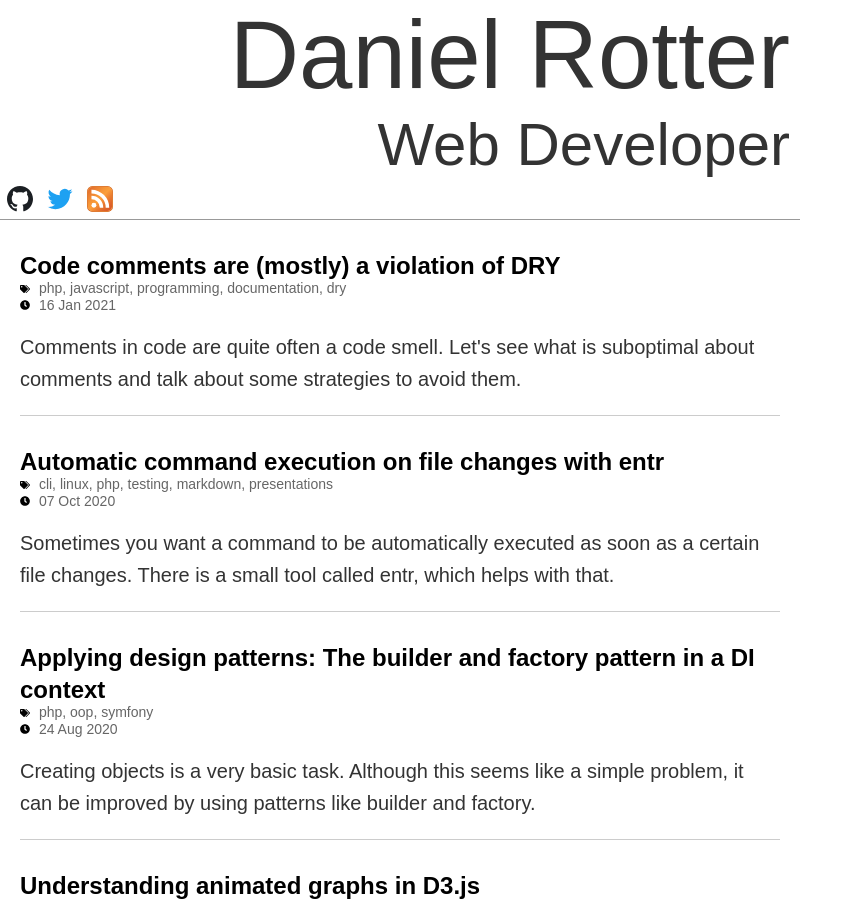
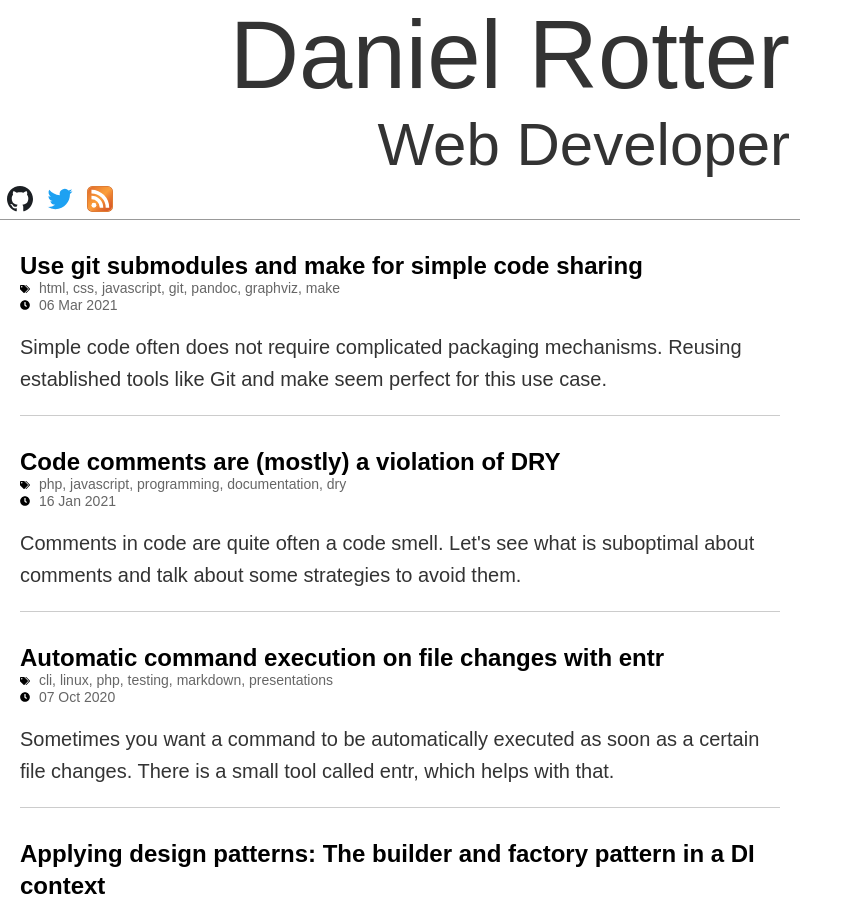
Before and after one commit to danrot/danrot.github.io, a Jekyll site: the page built from index.html, in a window 1280 px wide and 900 px high. Shown: the whole window, without its empty margins (0-863 px from the left). Built offline with Jekyll 4.4.1, drawn with Linux system fonts in a browser that asks for light colours; part of the change alters nothing that is shown.

Commit message:
Add blog post about git submodules and make (#12)
* Add blog post about git submodules and make

* Fix grammar with grammarly

````diff
--- a/_posts/2020-03-28-creating-highly-customizable-html-presentation-with-markdown-and-pandoc.md
+++ b/_posts/2020-03-28-creating-highly-customizable-html-presentation-with-markdown-and-pandoc.md
@@ -16,7 +16,9 @@ tags:
 updated [`presentation-template`](https://github.com/danrot/presentation-template). This allows to adjust styling
 just once and have it in all my presentations, after updating the package using git submodules. I also got rid of the
 graphviz integration and adjusted the `Makefile`, so that dot is only used if the files changed since the last
-generation, which allowed to shorten the build time by a lot if diagrams have already been generated.*
+generation, which allowed to shorten the build time by a lot if diagrams have already been generated. Read more about
+[this extraction and the improved build step in another
+blog](/2021/03/06/use-git-submodules-and-make-for-simple-code-sharing.html).*
 
 ***Warning**: This is a rather long blog post explaining also some details. If you are just interested in the end result
 you might want to jump the the [conclusion](#conclusion) right away*
--- /dev/null
+++ b/_posts/2021-03-06-use-git-submodules-and-make-for-simple-code-sharing.md
@@ -0,0 +1,179 @@
+---
+layout: post
+title: Use git submodules and make for simple code sharing
+excerpt: Simple code often does not require complicated packaging mechanisms. Reusing established tools like Git and make seem perfect for this use case.
+
+tags:
+    - html
+    - css
+    - javascript
+    - git
+    - pandoc
+    - graphviz
+    - make
+---
+
+Based on the [presentation template explained in an earlier blog
+post](/2020/03/28/creating-highly-customizable-html-presentation-with-markdown-and-pandoc.html) I have built quite a
+few presentations, so it was time to reevaluate that approach. Two problems caused issues multiple times, so naturally,
+I wanted to fix them:
+
+- **Whenever I adjusted the styling of my presentations I had to repeat that for all of my presentations** since I
+only built a template that was copied for every presentation
+- **Including the building of graphviz within pandoc lead to high build times**, which is exactly the problem I wanted
+to avoid with the move away from [`mdx-deck`](https://github.com/jxnblk/mdx-deck)
+
+## Extract and share common code into a separate Git repository
+
+The solution to the first problem is kind of obvious, the HTML, CSS, and JS code responsible for the look and behavior
+of the presentation needs to be extracted. The question is **where this code should be located** and **how it is
+included in all of my presentations**.
+
+Since we are talking about HTML, CSS, and JS code, the first thing that comes to mind is NPM. **But the code is really
+minimal and publishing an NPM package comes with an overhead.** Additionally, I am not a big NPM fan, since the way it
+is handling packages and the tool itself always felt a bit clumsy to me (how often have you deleted the `node_modules`
+folder, reinstalled all package, and suddenly everything was working?).
+
+Therefore I was looking for another solution that allows me to reuse code without using NPM. I like other package
+managers much better, but using them might feel weird, since they are targeted at other programming languages, and I am
+not really aware of a language-independent package manager. So I decided to just use
+[**Git submodules**](https://git-scm.com/book/en/v2/Git-Tools-Submodules) for these files.
+So I created a [separate repository for the shared presentation code](https://github.com/danrot/markdown-presentation)
+including the CSS, JS, and a small markdown file that allows me to test the package independently. There is also a
+`Makefile` included that knows how to build the presentation since I also don't want to copy that information into all
+my presentations (otherwise there might some adapting be necessary every time the package is restructured).
+
+The `Makefile` can then be referenced by the `Makefile` of the repository containing my presentation (will show that in
+a second). To make that possible **the `Makefile` of the shared presentation code will contain a variable referencing
+the path to itself**:
+
+```make
+MARKDOWN_PRESENTATION_DIR=.
+
+all:
+        pandoc\
+            slides.md\
+            -o slides.html\
+            -s\
+            --self-contained\
+            --section-divs\
+            -c $(MARKDOWN_PRESENTATION_DIR)/slides.css\
+            -A $(MARKDOWN_PRESENTATION_DIR)/slides_before_body.html
+```
+
+The command itself has already been explained in more detail in my [previous blog
+post](/2020/03/28/creating-highly-customizable-html-presentation-with-markdown-and-pandoc.html), the important
+difference now is that the files `slides.css` and `slides_before_body.html` are not referenced directly anymore, but
+the `MARKDOWN_PRESENTATION_DIR` is used. This is necessary because this `Makefile` will be called by another
+`Makefile` from a different path. **To correctly reference these files the other `Makefile` has to override the
+`MARKDOWN_PRESENTATION_DIR` variable**, which it can do when referencing it using the `-f` flag.
+
+```make
+all: presentation
+
+presentation:
+        $(MAKE) MARKDOWN_PRESENTATION_DIR=markdown-presentation\
+            -f markdown-presentation/Makefile
+```
+
+This `Makefile` makes use of the `MAKE` variable instead of directly using the `make` command and overrides the
+`MARKDOWN_PRESENTATION_DIR` to tell the shared repository how the path has to be adapted to find the `slides.css` and
+`slides_before_body.html` from the path where `make` has been called. It assumes that the shared code repository is
+located at `markdown-presentation`, which can be done by adding it as a submodule:
+
+```bash
+git submodule add\
+    git@github.com:danrot/markdown-presentation.git\
+    markdown-presentation
+```
+
+This way everything shared by all presentations is in a separate repository, and there is no need to adjust all my
+presentations just because I have fixed a bug in the `slides.css` file. If I have to do something like that, I can fix
+that in my [`markdown-presentation`](https://github.com/danrot/markdown-presentation) repository, and update all of my
+presentations using a single command in each one of them:
+
+```bash
+git submodule update --remote
+```
+
+## Decrease build time by using the file system as a cache
+
+The second issue was about the long build times because I have built the `codeblock-filter.lua` (as explained in my
+[previous blog post](/2020/03/28/creating-highly-customizable-html-presentation-with-markdown-and-pandoc.html)), which
+passed all `graphviz` code blocks to the `graphviz` command and generated diagrams based on this code. If a
+presentation contains many different diagrams rendered this way, this could take quite some time. Also, this happened
+every time `make` was executed, because **the result of the `graphviz` code was not cached**.
+
+So the idea was to rely on the dependency capabilities of `make`, but this was not as straightforward as imagined. The
+following `Makefile` is the result used in all my presentations (so that part is not shared at the moment, maybe I'll
+realize in the future that this was a bad idea):
+
+```make
+all: presentation
+
+presentation: ${addsuffix .svg, ${wildcard diagrams/*.dot}}
+        $(MAKE) MARKDOWN_PRESENTATION_DIR=markdown-presentation\
+            -f markdown-presentation/Makefile
+
+diagrams/%.dot.svg: diagrams/%.dot
+        dot -T svg -O $^
+```
+
+Let's go through this file step by step:
+
+In general, each defined target in `make` can define targets (or files) this target depends on. The easiest example of
+that is the `all` target above, which says it depends on the `presentation` target. So when `make all` is executed, it
+will also execute the `presentation` target.
+
+Before explaining the second line, I should probably elaborate a bit on the idea of how to integrate the `graphviz`
+images. There is a [`diagrams`
+folder](https://github.com/danrot/presentation-template/tree/8c493d8270f68b403ccead4547a681b9190a30b8/diagrams) in each
+of my presentations, which will contain files with a `.dot` ending. These files contain the `graphviz` instructions.
+**`make` should create a file with a `.dot.svg` ending for each of the `.dot` files in the same folder**, which in turn
+can be included in the presentation. So the presentation will include some markdown like this:
+
+```markdown
+![test](diagram/test.dot.svg)
+```
+
+So first of all the `presentation` target needs to define all files it depends on, which will be simplified to all
+files containing the `.dot.svg` ending in the `diagrams` folder. Referencing these files is not that easy, since these
+files will be ignored by git because they can always be regenerated. For that reason, we have to use some of the [file
+name functions from `make`](https://www.gnu.org/software/make/manual/html_node/File-Name-Functions.html). First, the
+`wildcard` function is used to generate a list of all files ending with `.dot` with the command
+`${wildcard diagrams/*.dot}`. But this is not the file the presentation is actually depending on, instead, it should
+depend on the generated SVG. Using the `addsuffix` function a suffix can be added to all entries being passed to it,
+which will be the wildcard expression from before. **So by using `${addsuffix .svg, ${wildcard diagrams/*.dot}}` we get
+a list of files ending in `.dot.svg` for every `.dot` file in the `diagrams` folder.** This way `make` knows which
+files the presentation is dependant on.
+
+But as mentioned before, these files do not exist yet, but they are recognized by the next target. It is using
+something similar as a wildcard, the `%` sign representing a
+[pattern](https://www.gnu.org/software/make/manual/html_node/Pattern-Intro.html#Pattern-Intro). `diagrams/%.dot.svg`
+will therefore match everything listed as a dependency for the `presentation` target. The string matching the `%` sign
+is called the "stem" and will be equal for both sides. So the `presentation` dependency list e.g. contains
+`diagrams/test.dot.svg`, then the "stem" is recognized as `test`. The `%` sign in the dependency list will be also
+matching `test` and therefore result in `diagrams/test.dot`. The latter will also be what the `%^` variable is holding.
+So the `dot` command seen above will result in `dot -T svg -O diagrams/test.dot`, which will create the file
+`diagrams/test.dot.svg` (not because that is the name of the target, but because the `dot` will append the suffix
+corresponding to the type it is generating). Using this dependency tree `make` will know which commands to execute to
+produce the final presentation.
+
+**The best thing about this is that `make` knows which commands it can skip.** Imagine that the file
+`diagrams.dot.svg`, which the presentation depends on, already exists. In that case, `make` will not execute the `dot`
+command for that file, unless the last modified date of the source file `diagrams/test.dot` is later than the one from
+the `diagrams/test.dot.svg` file. **This results in drastically reduced build times if the `.dot` files have already
+been generated and have not been adapted since the last generation.**
+
+## Conclusion
+
+Both of the problems I have mentioned in the introduction have been solved. Stylistic or behavioural adjustments only
+need to be done once and all my presentations can be updated easily afterwards by executing a single command. Build
+time has also been reduced by only generating images if nothing has changed.
+
+However, I think it is very important to mention that [this approach does not work for projects with a more complex
+dependency structure](https://github.blog/2016-02-01-working-with-submodules/). Git submodules will always install the
+latest version of the repository, and it is not possible to define dependencies or conflicts between multiple
+submodules. I still think that for a use case like the one above it is a pretty good fit, since it is pretty
+straightforward. I hope that this kind of setup can also be of some help for your simplistic (at least in terms of
+dependencies) projects!
````
